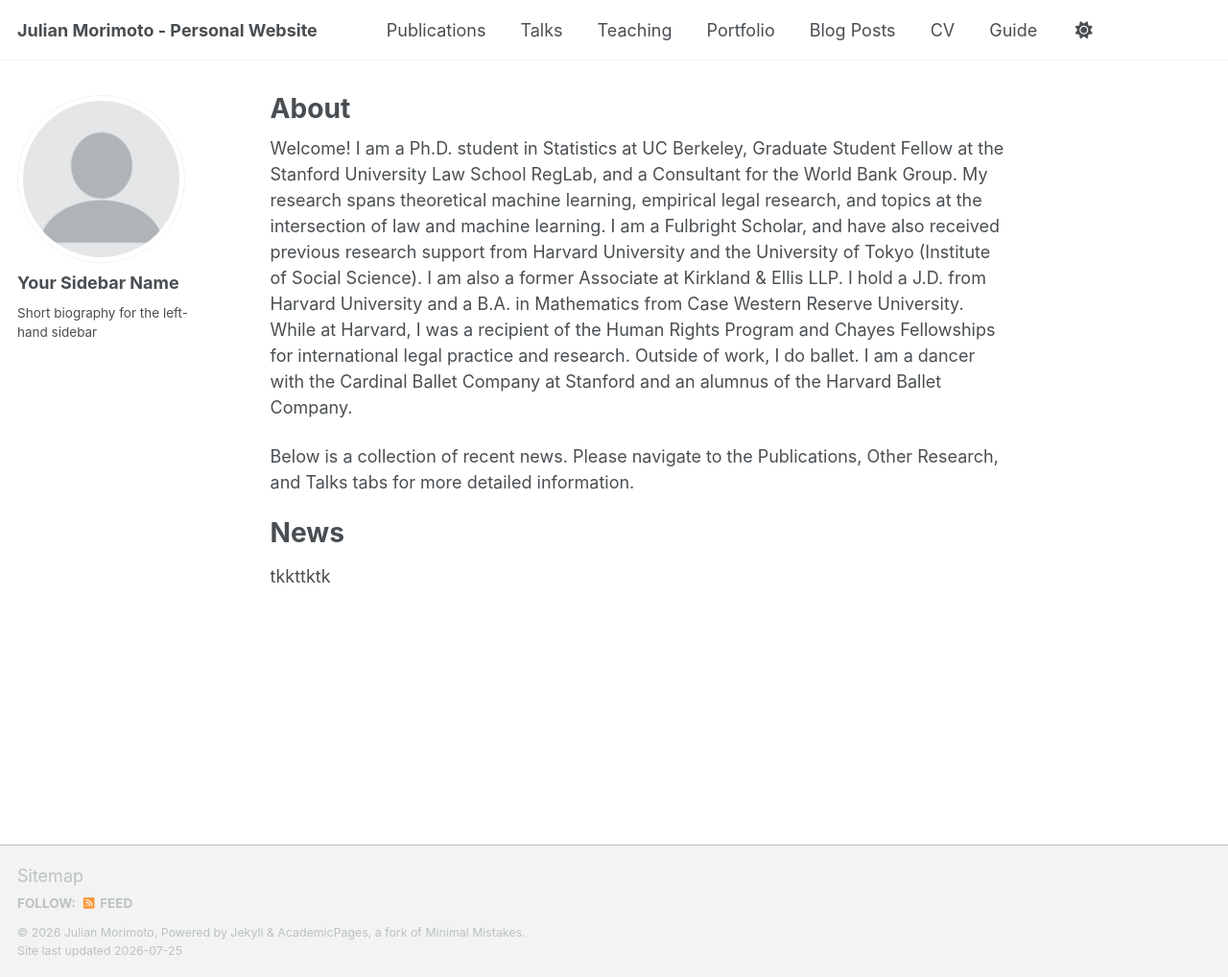
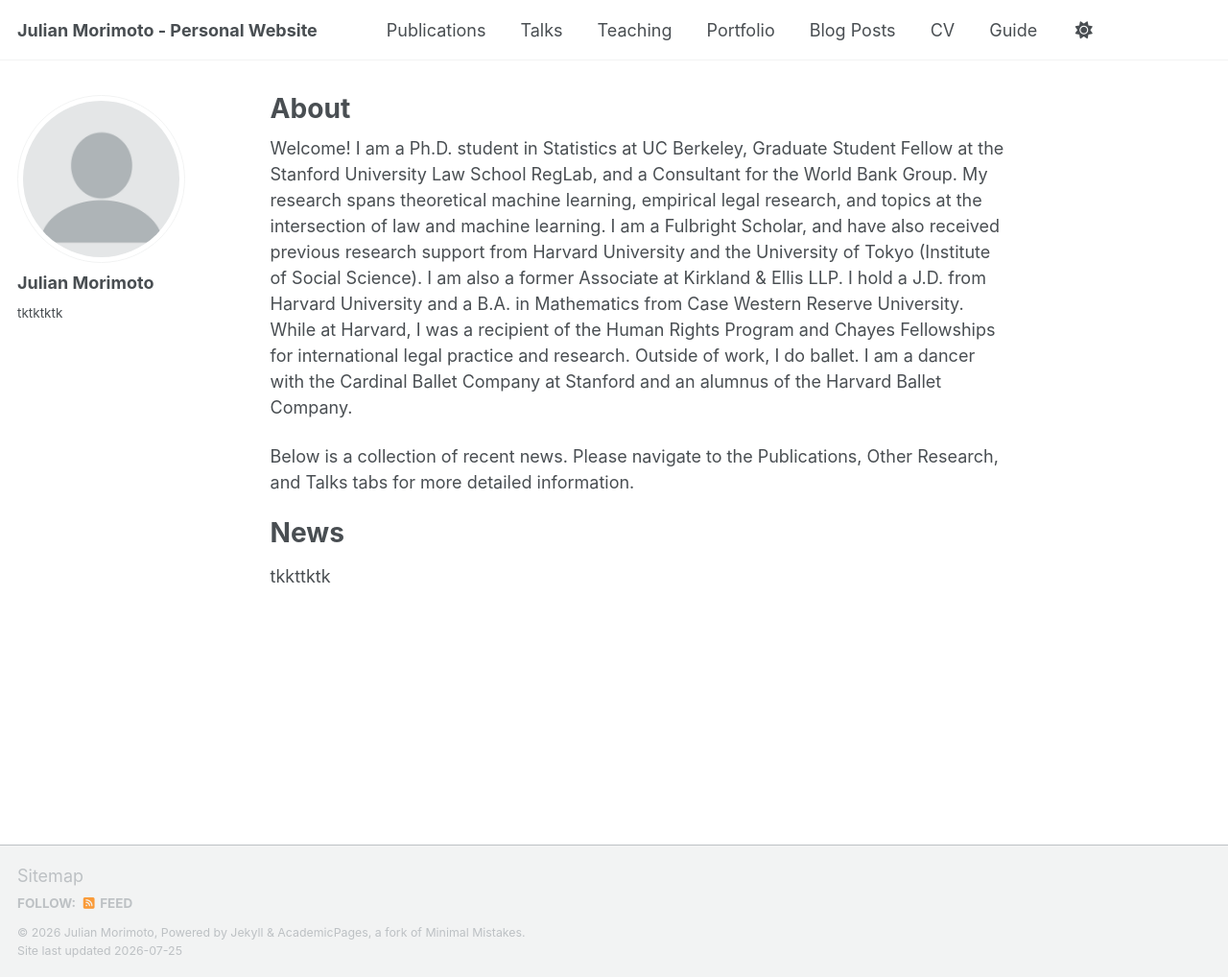
Before and after one commit to jmorimoto-h/my-site, a Jekyll site: the page built from _pages/about.md, in a window 1280 px wide and 1018 px high. Shown: the whole window at 96% size. Built offline with Jekyll 4.4.1, drawn with Linux system fonts in a browser that asks for light colours; a script that is not in the unit is left out.

Commit message:
Update _config.yml

```diff
--- a/_config.yml
+++ b/_config.yml
@@ -23,9 +23,9 @@
 author:
   # Biographic information
   avatar           : "profile.png"
-  name             : "Your Sidebar Name"
+  name             : "Julian Morimoto"
   pronouns         : # example: "she/her"
-  bio              : "Short biography for the left-hand sidebar"
+  bio              : "tktktktk"
 location: |
   Berkeley, CA
   Stanford, CA
```
